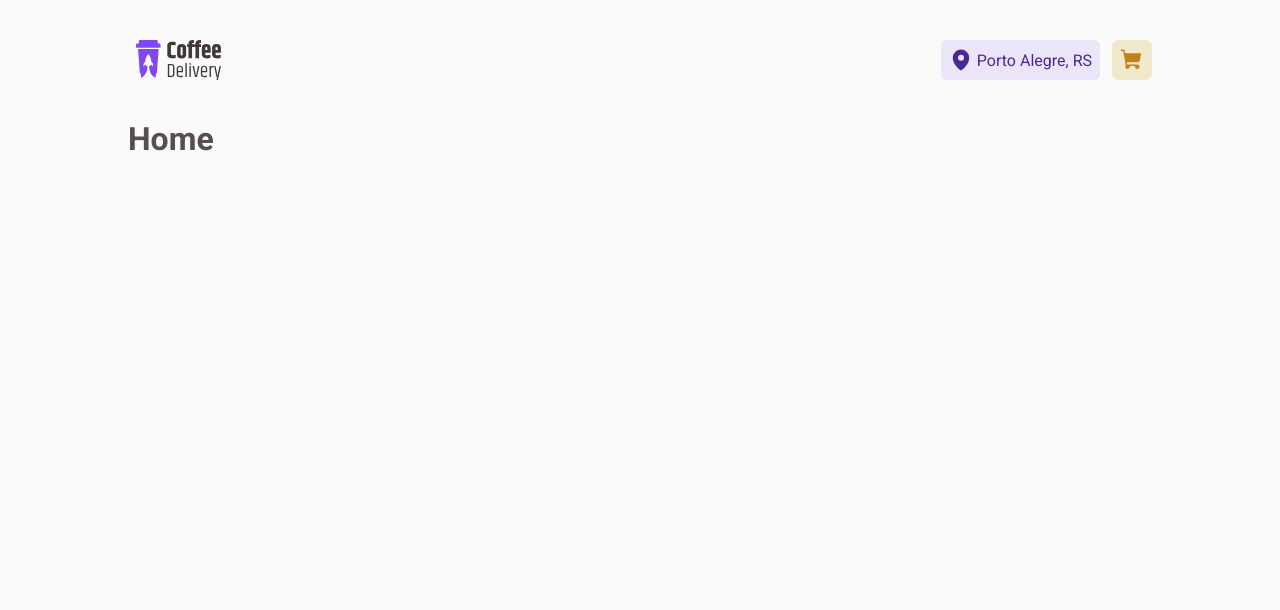
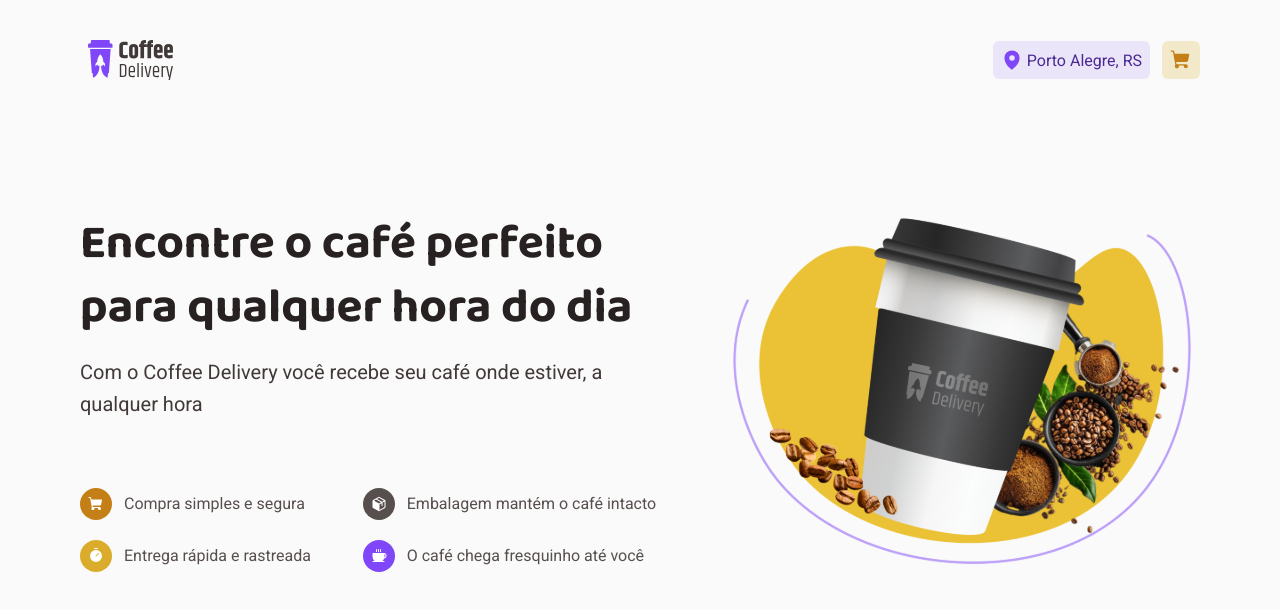
Before and after one commit to lucasroseti/ignite-reactjs-coffeedelivery, a React (Vite) app: page / in a window 1280 px wide. Shown: the top 610 px of the page. Built offline with nearby package versions, Linux system fonts and the light colour scheme.

Commit message:
Home page construction
- Header and Layout adjustment
- HomeItem component for intro items
- Render icon dynamically
- Props for icon background

```diff
--- a/src/components/Header/index.tsx
+++ b/src/components/Header/index.tsx
@@ -17,12 +17,12 @@ export function Header() {
 
       <nav>
         <LocationMapLink to="/checkout" title="Checkout">
-          <MapPin size={24} weight="fill" />
+          <MapPin size={22} weight="fill" />
           Porto Alegre, RS
         </LocationMapLink>
 
         <ShoppingCartLink to="/checkout" title="Checkout">
-          <ShoppingCart size={24} weight="fill" />
+          <ShoppingCart size={22} weight="fill" />
         </ShoppingCartLink>
       </nav>
     </HeaderContainer>
--- a/src/components/Header/styles.ts
+++ b/src/components/Header/styles.ts
@@ -31,7 +31,7 @@ export const LocationMapLink = styled(BaseLink)`
   color: ${({ theme }) => theme.purple[900]};
 
   svg {
-    color: 0 0 0 1px ${({ theme }) => theme.purple[500]};
+    color: ${({ theme }) => theme.purple[500]};
   }
 `
 
--- a/src/layouts/DefaultLayout/styles.ts
+++ b/src/layouts/DefaultLayout/styles.ts
@@ -1,7 +1,7 @@
 import styled from 'styled-components'
 
 export const LayoutContainer = styled.div`
-  max-width: calc(70rem - 2rem);
+  max-width: calc(70rem + 4rem);
   height: 100vh;
   margin: 0 auto;
   padding: 0 2rem;
--- /dev/null
+++ b/src/pages/Home/components/HomeItem/index.tsx
@@ -0,0 +1,29 @@
+import { createElement } from 'react'
+import * as Icon from 'phosphor-react'
+
+import { HomeItemContainer, ITEM_COLOR_BACKGROUND } from './styles'
+
+export type ItemColorBackground = keyof typeof ITEM_COLOR_BACKGROUND
+
+interface HomeItemProps {
+  background: ItemColorBackground
+  description: string
+  icon: string
+}
+
+export function HomeItem({
+  background = 'gray',
+  description,
+  icon,
+}: HomeItemProps) {
+  return (
+    <HomeItemContainer itemColorBackground={background}>
+      <span>
+        <Icon.IconContext.Provider value={{ size: 16, weight: 'fill' }}>
+          {createElement(Icon[icon as keyof object])}
+        </Icon.IconContext.Provider>
+      </span>
+      {description}
+    </HomeItemContainer>
+  )
+}
--- /dev/null
+++ b/src/pages/Home/components/HomeItem/styles.ts
@@ -0,0 +1,30 @@
+import styled from 'styled-components'
+
+export const ITEM_COLOR_BACKGROUND = {
+  gray: 'gray-600',
+  purple: 'purple-500',
+  yellow: 'yellow-500',
+  'yellow-dark': 'yellow-900',
+} as const
+
+interface ItemBackgroundProps {
+  itemColorBackground: keyof typeof ITEM_COLOR_BACKGROUND
+}
+
+export const HomeItemContainer = styled.div<ItemBackgroundProps>`
+  display: flex;
+  align-items: center;
+  gap: 0.75rem;
+
+  span {
+    display: flex;
+    color: ${({ theme }) => theme.white};
+    background: ${({ theme, itemColorBackground }) => {
+      const [color, variant] =
+        ITEM_COLOR_BACKGROUND[itemColorBackground].split('-')
+      return theme[color as keyof object][variant]
+    }};
+    border-radius: 50%;
+    padding: 0.5rem;
+  }
+`
--- a/src/pages/Home/index.tsx
+++ b/src/pages/Home/index.tsx
@@ -1,3 +1,63 @@
+import { ItemColorBackground, HomeItem } from './components/HomeItem'
+
+import { HomeContainer, HomeIntro, HomeItems, HomeTitle } from './styles'
+
+import CoffeeDeliverySVG from '../../assets/coffee-delivery.svg'
+
+interface IntroItemProps {
+  background: ItemColorBackground
+  description: string
+  icon: string
+}
+
+const introItems: IntroItemProps[] = [
+  {
+    background: 'yellow-dark',
+    description: 'Compra simples e segura',
+    icon: 'ShoppingCart',
+  },
+  {
+    background: 'gray',
+    description: 'Embalagem mantém o café intacto',
+    icon: 'Package',
+  },
+  {
+    background: 'yellow',
+    description: 'Entrega rápida e rastreada',
+    icon: 'Timer',
+  },
+  {
+    background: 'purple',
+    description: 'O café chega fresquinho até você',
+    icon: 'Coffee',
+  },
+]
+
 export function Home() {
-  return <h1>Home</h1>
+  return (
+    <HomeContainer>
+      <HomeIntro>
+        <HomeTitle>
+          <h1>Encontre o café perfeito para qualquer hora do dia</h1>
+          <h2>
+            Com o Coffee Delivery você recebe seu café onde estiver, a qualquer
+            hora
+          </h2>
+        </HomeTitle>
+
+        <HomeItems>
+          {introItems.map((item) => (
+            <HomeItem
+              key={item.background}
+              background={item.background}
+              description={item.description}
+              icon={item.icon}
+            />
+          ))}
+        </HomeItems>
+      </HomeIntro>
+
+      <img src={CoffeeDeliverySVG} alt="" />
+    </HomeContainer>
+  )
 }
--- a/src/pages/Home/styles.ts
+++ b/src/pages/Home/styles.ts
@@ -1,3 +1,45 @@
 import styled from 'styled-components'
 
-export const HomeContainer = styled.div``
+export const HomeContainer = styled.div`
+  display: flex;
+  flex-direction: row;
+  margin: 5.75rem 0;
+  gap: 3.5rem;
+`
+
+export const HomeIntro = styled.div`
+  display: flex;
+  flex-direction: column;
+  gap: 4.25rem;
+
+  img {
+    width: 29.75rem;
+  }
+`
+
+export const HomeTitle = styled.div`
+  display: flex;
+  flex-direction: column;
+  gap: 1rem;
+
+  h1 {
+    font-family: 'Baloo 2';
+    font-size: 3rem;
+    font-weight: bolder;
+    color: ${({ theme }) => theme.gray[900]};
+    line-height: 133%;
+  }
+
+  h2 {
+    font-size: 1.25rem;
+    color: ${({ theme }) => theme.gray[700]};
+    font-weight: 400;
+    line-height: 1.6;
+  }
+`
+
+export const HomeItems = styled.div`
+  display: grid;
+  grid-template-columns: auto auto;
+  gap: 1.25rem 2.5rem;
+`
```
